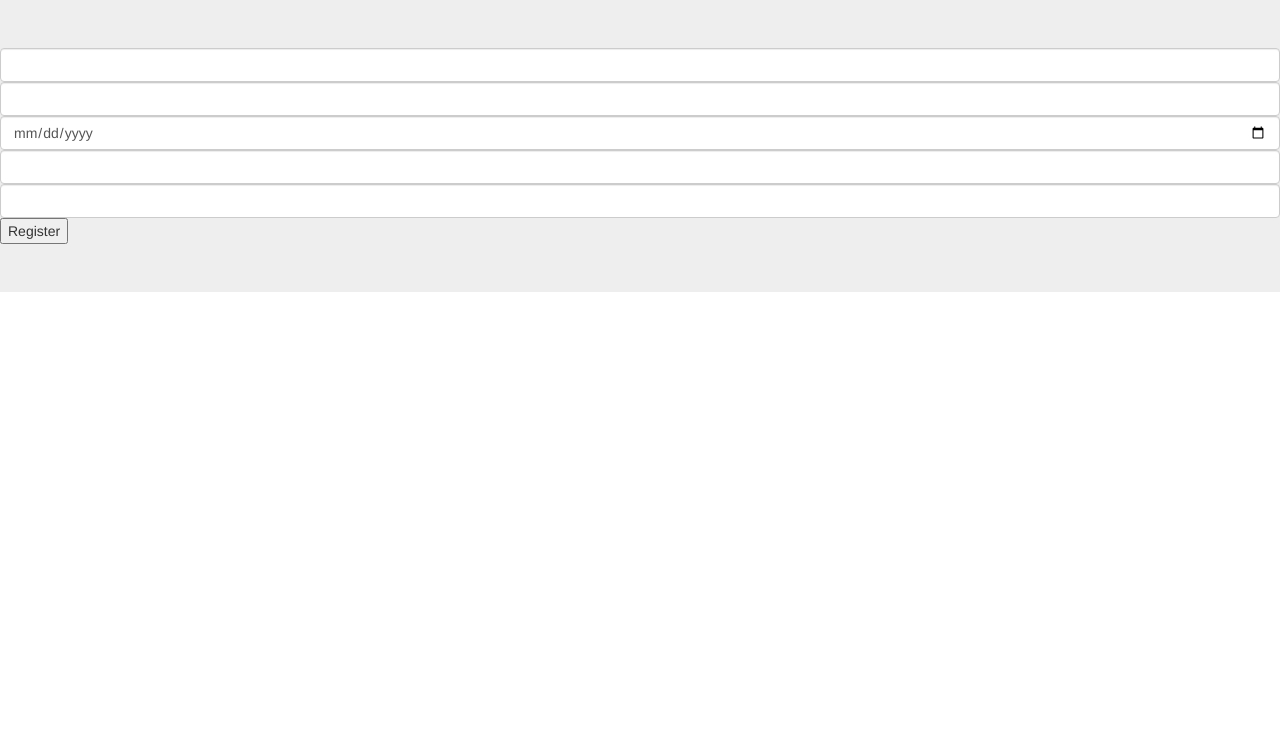
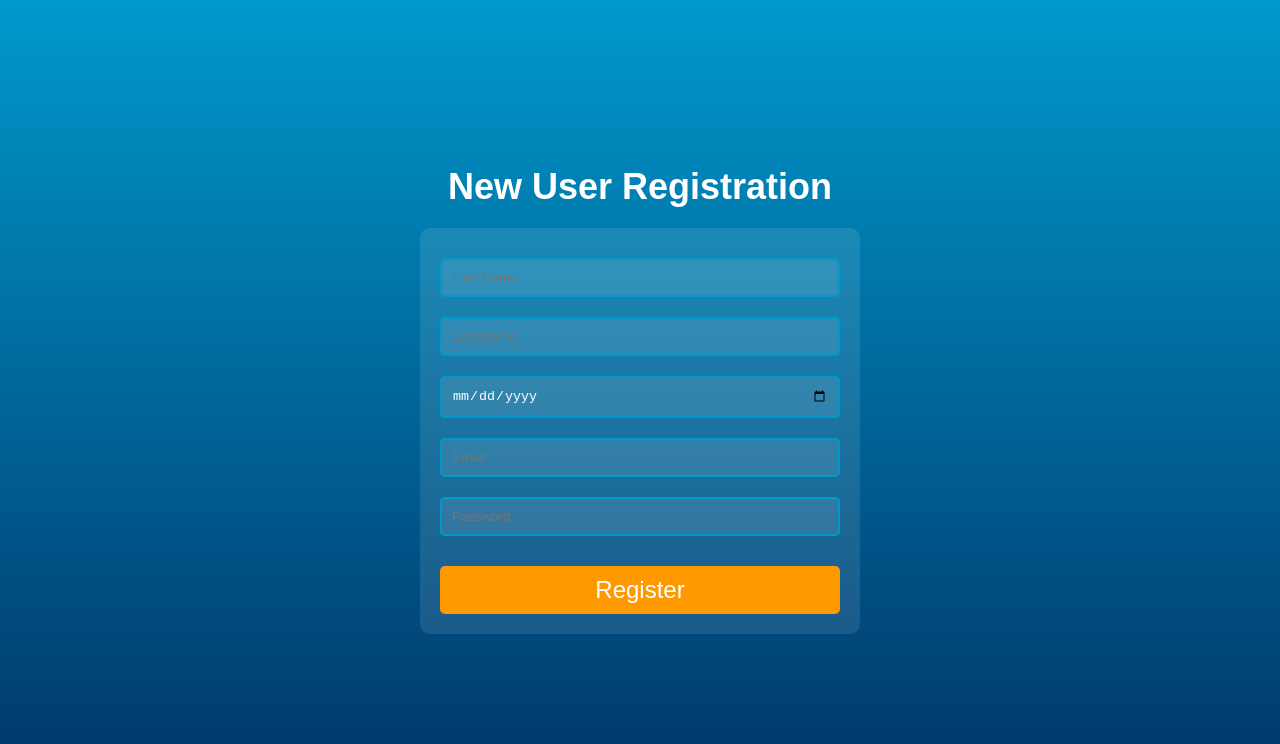
Before and after one commit to tamimmahmudkhan/team-management-node, a website: page views/register.html in a window 1280 px wide. Drawn offline with nearby package versions, Linux system fonts and the light colour scheme.

Commit message:
Updated UI with better CSS.

```diff
--- a/login.js
+++ b/login.js
@@ -8,7 +8,7 @@ const bodyParser = require('body-parser');
 const session = require('express-session');
 const { json } = require('express');
 const sqlite = require('sqlite3').verbose();
-const port = 3000
+const port = process.env.port || 3000
 
 app.use(express.static(__dirname + '/views'))
 app.use(session({
--- a/views/login.css
+++ b/views/login.css
@@ -1,44 +1,84 @@
-html,body{
-    width: 100%;
-    height: 100%;
-    background: dimgray;
-    display: flex;
-    justify-content: center;
-    align-items: center;
+/* Reset default margins and padding */
+body, h1, h2, h3, p, ul, ol, li, form, button {
+    margin: 0;
+    padding: 0;
 }
-.container{
-    width: 100%;
-    height: 100%;
+
+/* Surf's up centering */
+body {
     display: flex;
     flex-direction: column;
     justify-content: center;
     align-items: center;
+    height: 100vh;
+    background: linear-gradient(to bottom, #0099cc, #003366);
+    font-family: 'Arial', sans-serif;
+    color: #fff;
 }
 
-.container > button{
-    width: 70%;
+/* Stylin' for the form container */
+form {
+    background-color: rgba(255, 255, 255, 0.1);
+    border-radius: 10px;
+    padding: 20px;
+    max-width: 400px;
+    text-align: center; /* Center the form contents */
 }
 
-form > label, input, button{
-    width: 70%;
-    padding: 40px;
-    margin: 5px;
-    border-radius: 20px;
+/* Stylin' those input fields, dude */
+input[type="email"],
+input[type="password"] {
+    width: 100%;
+    padding: 10px;
+    margin: 10px 0; /* Keep the top and bottom margin */
+    border: 2px solid #0099cc;
+    border-radius: 5px;
+    background-color: rgba(255, 255, 255, 0.1);
+    color: #fff;
 }
 
-form > label{
-    width: 100%;
+/* Label styling for "Catch the Wave - Login" */
+h1 {
+    font-size: 64px;
+    font-weight: bold;
+    margin-bottom: 20px;
     text-align: center;
-    background: burlywood;
-    text-decoration: black;
-    text-shadow: blue;
-    text-decoration-style: wavy;
-    text-transform: capitalize;
 }
 
-form{
-    display: flex;
-    flex-direction: column;
-    justify-content: center;
-    align-items: center;
+/* Stylin' for the "Hang Ten - Login" button */
+button[type="submit"] {
+    background-color: #ff9900;
+    color: #fff;
+    padding: 10px 20px;
+    border: none;
+    border-radius: 5px;
+    cursor: pointer;
+    font-size: 24px;
+    transition: background-color 0.3s ease;
+    width: 100%;
+    margin-top: 20px;
 }
+
+/* Hover effect for the button */
+button[type="submit"]:hover {
+    background-color: #ff6600;
+}
+
+/* Stylin' for the "New to the Beach? - Sign Up" button */
+button {
+    background-color: #ff9900;
+    color: #fff;
+    padding: 10px 20px;
+    border: none;
+    border-radius: 5px;
+    cursor: pointer;
+    font-size: 24px;
+    transition: background-color 0.3s ease;
+    width: 100%;
+    margin-top: 20px;
+}
+
+/* Hover effect for the button */
+button:hover {
+    background-color: #ff6600;
+}
--- /dev/null
+++ b/views/register.css
@@ -0,0 +1,66 @@
+/* Reset default margins and padding */
+body, h1, h2, h3, p, ul, ol, li, form, button {
+    margin: 0;
+    padding: 0;
+}
+
+/* Totally tubular centering */
+body {
+    display: flex;
+    flex-direction: column;
+    justify-content: center;
+    align-items: center;
+    height: 100vh;
+    background: linear-gradient(to bottom, #0099cc, #003366);
+    font-family: 'Arial', sans-serif;
+    color: #fff;
+}
+
+/* Styling for the form container */
+form {
+    background-color: rgba(255, 255, 255, 0.1);
+    border-radius: 10px;
+    padding: 20px;
+    max-width: 400px;
+}
+
+/* Stylin' those input fields, bro */
+input[type="text"],
+input[type="date"],
+input[type="email"],
+input[type="password"] {
+    width: 100%;
+    padding: 10px;
+    margin: 10px 0;
+    border: 2px solid #0099cc;
+    border-radius: 5px;
+    background-color: rgba(255, 255, 255, 0.1);
+    color: #fff;
+}
+
+/* Label styling */
+h1 {
+    font-size: 36px;
+    font-weight: bold;
+    margin-bottom: 20px;
+    text-align: center;
+}
+
+/* Styling for the "Register" button */
+button[type="submit"] {
+    background-color: #ff9900;
+    color: #fff;
+    padding: 10px 20px;
+    border: none;
+    border-radius: 5px;
+    cursor: pointer;
+    font-size: 24px;
+    transition: background-color 0.3s ease;
+    width: 100%;
+    margin-top: 20px;
+}
+
+/* Hover effect for the button */
+button[type="submit"]:hover {
+    background-color: #ff6600;
+}
--- a/views/register.html
+++ b/views/register.html
@@ -4,20 +4,20 @@
     <meta charset="UTF-8">
     <meta http-equiv="X-UA-Compatible" content="IE=edge">
     <meta name="viewport" content="initial-scale=1.0">
+    <link rel="stylesheet" href="register.css">
     <title>Document</title>
-    <link rel="stylesheet" href="https://maxcdn.bootstrapcdn.com/bootstrap/3.4.1/css/bootstrap.min.css">
-    <script src="https://ajax.googleapis.com/ajax/libs/jquery/3.5.1/jquery.min.js"></script>
-    <script src="https://maxcdn.bootstrapcdn.com/bootstrap/3.4.1/js/bootstrap.min.js"></script>
 </head>
 
 <body>
-    <form action="/register.html" method="POST" class="form-group jumbotron">
-        <input class="form-control" type="text" name="fname">
-        <input class="form-control" type="text" name="lname">
-        <input class="form-control" type="date" name="dob">
-        <input class="form-control" type="email" name="email" id="eml">
-        <input class="form-control" type="password" name="password" id="pwd">
-        <button type="submit" class="button-primary">Register</button>
+    <h1>New User Registration</h1>
+    <form action="/register.html" method="POST">
+        <input type="text" name="fname" placeholder="First Name">
+        <input type="text" name="lname" placeholder="Last Name">
+        <input type="date" name="dob" placeholder="Date of Birth">
+        <input type="email" name="email" id="eml" placeholder="Email">
+        <input type="password" name="password" id="pwd" placeholder="Password">
+        <button type="submit">Register</button>
     </form>
 </body>
+
 </html>
--- /dev/null
+++ b/views/table.css
@@ -0,0 +1,38 @@
+/* General styles */
+body {
+    background-color: #f2f2f2;
+    font-family: Arial, sans-serif;
+    margin: 0;
+    padding: 0;
+}
+
+/* Navigation tabs */
+.nav-tabs {
+    background-color: #0099cc;
+    color: #fff;
+}
+
+.nav-tabs li a {
+    color: #fff;
+    font-weight: bold;
+}
+
+/* Tab content containers */
+.tab-content {
+    padding: 20px;
+}
+
+/* Table styles */
+table {
+    background-color: #fff;
+}
+
+th {
+    background-color: #0099cc;
+    color: #fff;
+}
+
+/* Chat tab styles */
+#chat {
+    background-color: #cc0033;
+    color: #
```
Also changed, not shown: views/index.html (added, +17 -0 lines), views/login.html (deleted, +0 -20 lines), views/table.html (+1 -0 lines), views/style.css (line endings or trailing spaces), 1 other file.
